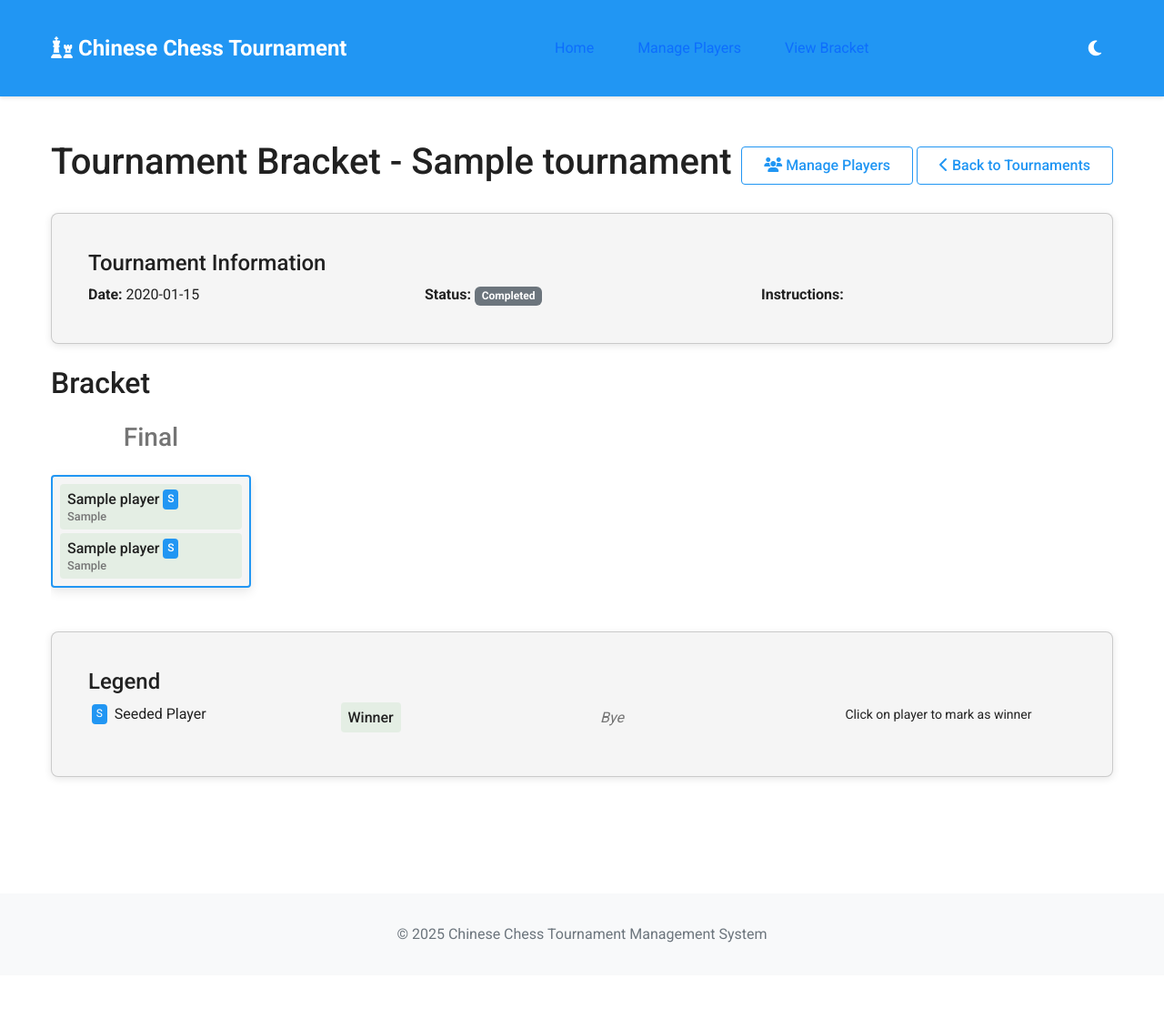
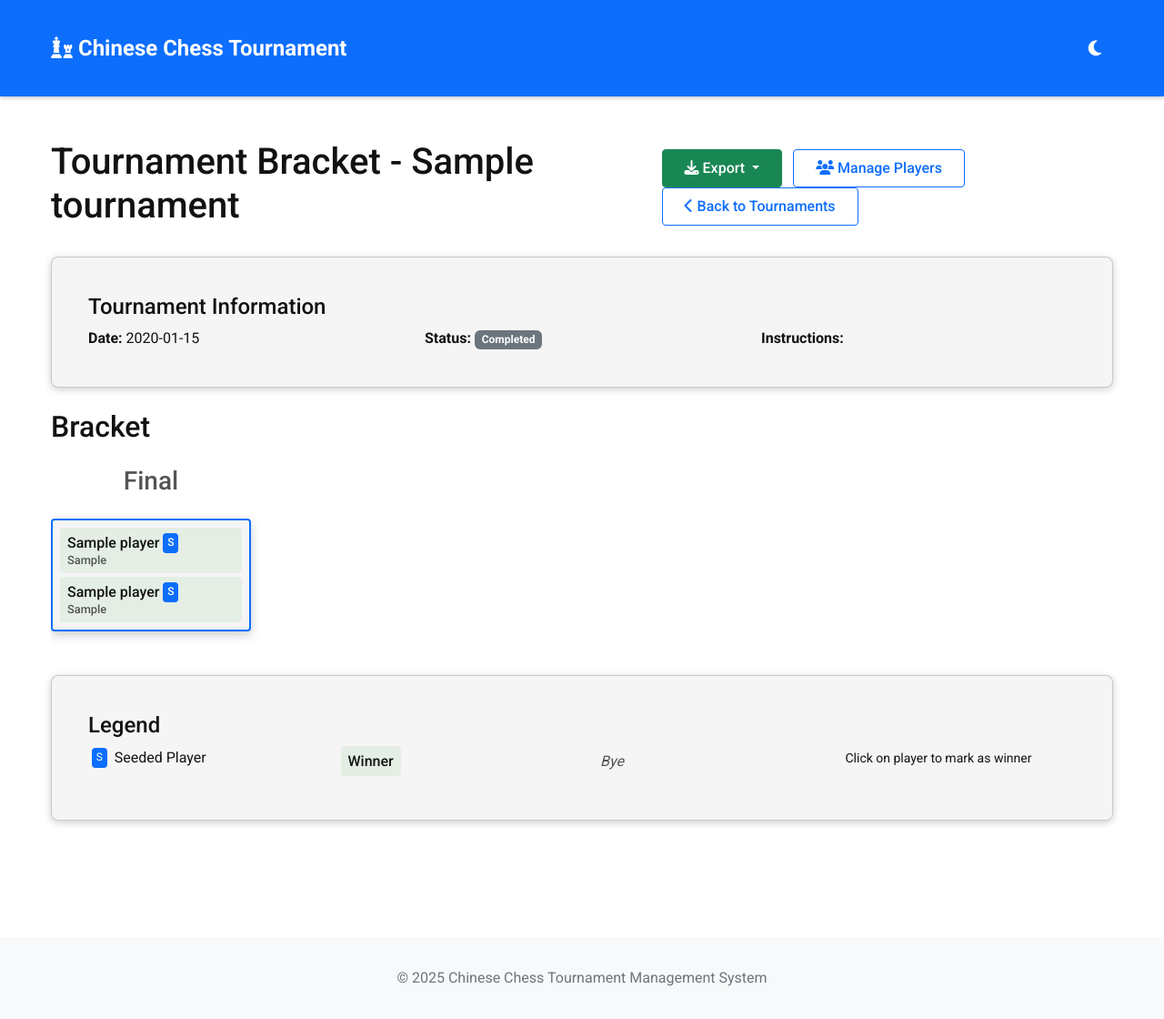
Before and after one commit to codelsaac/ChineseBracketMaster, a Flask app: page /tournament/1 in a window 1280 px wide. Shown: the whole page at 91% size. Before the commit the page ends 1036 px from the top, so only its background shows below. Run offline with Flask 3, Linux system fonts and the light colour scheme; tables that the repository leaves empty hold one stand-in row (values such as "Sample post"); some libraries are stand-ins or nearby versions.

Commit message:
Give users more control and flexibility over tournament brackets
Adds bracket regeneration and PDF/image export features, improves UI contrast.

Adds bracket regeneration button for in-progress tournaments, PDF/image export functionality, and enhances UI color contrast by modifying CSS variables.

Replit-Commit-Author: Agent
Replit-Commit-Session-Id: 35c601c1-4001-4d85-b5fa-262755b1a43f
Replit-Commit-Screenshot-Url: https://storage.googleapis.com/screenshot-production-us-central1/710e4296-b01d-4890-897c-23066439fe78/ab74e365-cf56-409f-a7a9-6818bcceda1b.jpg

```diff
--- a/pyproject.toml
+++ b/pyproject.toml
@@ -12,4 +12,6 @@ dependencies = [
     "psycopg2-binary>=2.9.10",
     "flask-wtf>=1.2.2",
     "sqlalchemy>=2.0.40",
+    "weasyprint>=65.1",
+    "html2image>=2.0.5",
 ]
--- a/routes.py
+++ b/routes.py
@@ -334,6 +334,96 @@ def delete_tournament(tournament_id):
 
     return redirect(url_for('index'))
 
+@app.route('/tournament/<int:tournament_id>/export/pdf')
+def export_bracket_pdf(tournament_id):
+    """Export tournament bracket as PDF"""
+    try:
+        from weasyprint import HTML, CSS
+        from flask import make_response
+        import tempfile
+        import os
+
+        tournament = Tournament.query.get_or_404(tournament_id)
+        bracket_data = get_tournament_bracket(tournament_id)
+
+        # Create a custom HTML template for the PDF export
+        html_content = render_template(
+            'exports/bracket_pdf.html',
+            tournament=tournament,
+            bracket_data=bracket_data,
+            css_url=url_for('static', filename='css/styles.css', _external=True)
+        )
+
+        # Create a temporary file
+        with tempfile.NamedTemporaryFile(suffix='.pdf', delete=False) as tmp:
+            # Convert HTML to PDF
+            HTML(string=html_content).write_pdf(tmp.name)
+
+            # Read the PDF file
+            with open(tmp.name, 'rb') as f:
+                pdf_content = f.read()
+
+            # Delete the temporary file
+            os.unlink(tmp.name)
+
+        # Create a response with PDF data
+        response = make_response(pdf_content)
+        response.headers['Content-Type'] = 'application/pdf'
+        response.headers['Content-Disposition'] = f'attachment; filename=tournament_{tournament_id}_{tournament.name}.pdf'
+
+        return response
+    except Exception as e:
+        print(f"Error exporting PDF: {str(e)}")
+        flash(f'Error exporting bracket as PDF: {str(e)}', 'error')
+        return redirect(url_for('view_tournament', tournament_id=tournament_id))
+
+@app.route('/tournament/<int:tournament_id>/export/image')
+def export_bracket_image(tournament_id):
+    """Export tournament bracket as Image"""
+    try:
+        from html2image import Html2Image
+        from flask import make_response
+        import tempfile
+        import os
+
+        tournament = Tournament.query.get_or_404(tournament_id)
+        bracket_data = get_tournament_bracket(tournament_id)
+
+        # Create a custom HTML template for the image export
+        html_content = render_template(
+            'exports/bracket_image.html',
+            tournament=tournament,
+            bracket_data=bracket_data,
+            css_url=url_for('static', filename='css/styles.css', _external=True)
+        )
+
+        with tempfile.NamedTemporaryFile(suffix='.html', delete=False) as html_file:
+            html_file.write(html_content.encode('utf-8'))
+            html_path = html_file.name
+
+        # Create a temporary directory for output
+        with tempfile.TemporaryDirectory() as tmp_dir:
+            hti = Html2Image(output_path=tmp_dir)
+            screenshot_path = hti.screenshot(html_path=html_path, save_as=f'tournament_{tournament_id}.png')[0]
+
+            # Read the generated image
+            with open(screenshot_path, 'rb') as img_file:
+                img_content = img_file.read()
+
+            # Clean up the temporary HTML file
+            os.unlink(html_path)
+
+        # Create a response with image data
+        response = make_response(img_content)
+        response.headers['Content-Type'] = 'image/png'
+        response.headers['Content-Disposition'] = f'attachment; filename=tournament_{tournament_id}_{tournament.name}.png'
+
+        return response
+    except Exception as e:
+        print(f"Error exporting image: {str(e)}")
+        flash(f'Error exporting bracket as image: {str(e)}', 'error')
+        return redirect(url_for('view_tournament', tournament_id=tournament_id))
+
 @app.errorhandler(500)
 def server_error(e):
     """Custom 500 page"""
--- a/static/css/styles.css
+++ b/static/css/styles.css
@@ -4,34 +4,34 @@
     Base Styles & Variables
    ======================== */
 :root {
-  /* Light Theme (Material Design) */
-  --light-primary: #2196F3;       /* Blue */
-  --light-primary-light: #64B5F6; /* Lighter blue */
-  --light-primary-dark: #1976D2;  /* Darker blue */
-  --light-secondary: #FF4081;     /* Pink */
+  /* Light Theme (Material Design) - Enhanced Contrast */
+  --light-primary: #0D6EFD;       /* Darker Blue */
+  --light-primary-light: #499BFF; /* Lighter blue */
+  --light-primary-dark: #0255D2;  /* Much Darker blue */
+  --light-secondary: #E91E63;     /* Deeper Pink */
   --light-background: #FFFFFF;    /* White */
-  --light-text: #212121;          /* Dark grey */
-  --light-text-secondary: #757575; /* Medium grey */
+  --light-text: #121212;          /* Almost Black */
+  --light-text-secondary: #545454; /* Darker Medium grey */
   --light-surface: #F5F5F5;       /* Light grey */
-  --light-error: #F44336;         /* Red */
-  --light-success: #4CAF50;       /* Green */
+  --light-error: #DC3545;         /* Deeper Red */
+  --light-success: #198754;       /* Deeper Green */
   --light-warning: #FFC107;       /* Amber */
-  --light-border: #E0E0E0;        /* Light grey */
-  --light-shadow: rgba(0, 0, 0, 0.1);
+  --light-border: #CED4DA;        /* Darker border */
+  --light-shadow: rgba(0, 0, 0, 0.2);
 
-  /* Dark Theme */
+  /* Dark Theme - Enhanced Contrast */
   --dark-primary: #BB86FC;        /* Purple */
   --dark-primary-light: #D7B8FF;  /* Lighter purple */
   --dark-primary-dark: #9A67EA;   /* Darker purple */
   --dark-secondary: #03DAC6;      /* Teal */
   --dark-background: #121212;     /* Dark grey */
   --dark-text: #FFFFFF;           /* White */
-  --dark-text-secondary: #B0B0B0; /* Light grey */
+  --dark-text-secondary: #D0D0D0; /* Even Lighter grey for better contrast */
   --dark-surface: #1E1E1E;        /* Dark grey */
-  --dark-error: #CF6679;          /* Pink-ish */
-  --dark-success: #5CDD6D;        /* Green */
+  --dark-error: #F86384;          /* Brighter Pink-ish */
+  --dark-success: #4AEF61;        /* Brighter Green */
   --dark-warning: #FFCF44;        /* Yellow */
-  --dark-border: #2D2D2D;         /* Dark grey */
+  --dark-border: #3D3D3D;         /* Lighter border for contrast */
   --dark-shadow: rgba(0, 0, 0, 0.5);
 
   /* Default theme (light) */
--- a/templates/tournament.html
+++ b/templates/tournament.html
@@ -10,6 +10,15 @@
     <div class="d-flex justify-content-between align-items-center mb-4">
         <h1>Tournament Bracket - {{ tournament.name }}</h1>
         <div>
+            <div class="dropdown d-inline-block me-2">
+                <button class="btn btn-success dropdown-toggle" type="button" id="exportDropdown" data-bs-toggle="dropdown" aria-expanded="false">
+                    <i class="fas fa-download"></i> Export
+                </button>
+                <ul class="dropdown-menu" aria-labelledby="exportDropdown">
+                    <li><a class="dropdown-item" href="{{ url_for('export_bracket_pdf', tournament_id=tournament.id) }}" target="_blank"><i class="fas fa-file-pdf"></i> Export as PDF</a></li>
+                    <li><a class="dropdown-item" href="{{ url_for('export_bracket_image', tournament_id=tournament.id) }}" target="_blank"><i class="fas fa-file-image"></i> Export as Image</a></li>
+                </ul>
+            </div>
             <a href="{{ url_for('players', tournament_id=tournament.id) }}" class="btn btn-outline">
                 <i class="fas fa-users"></i> Manage Players
             </a>
```
Also changed, not shown: templates/players.html (+6 -1 lines), attached_assets/image_1746061344936.png (added), 2 other files.
